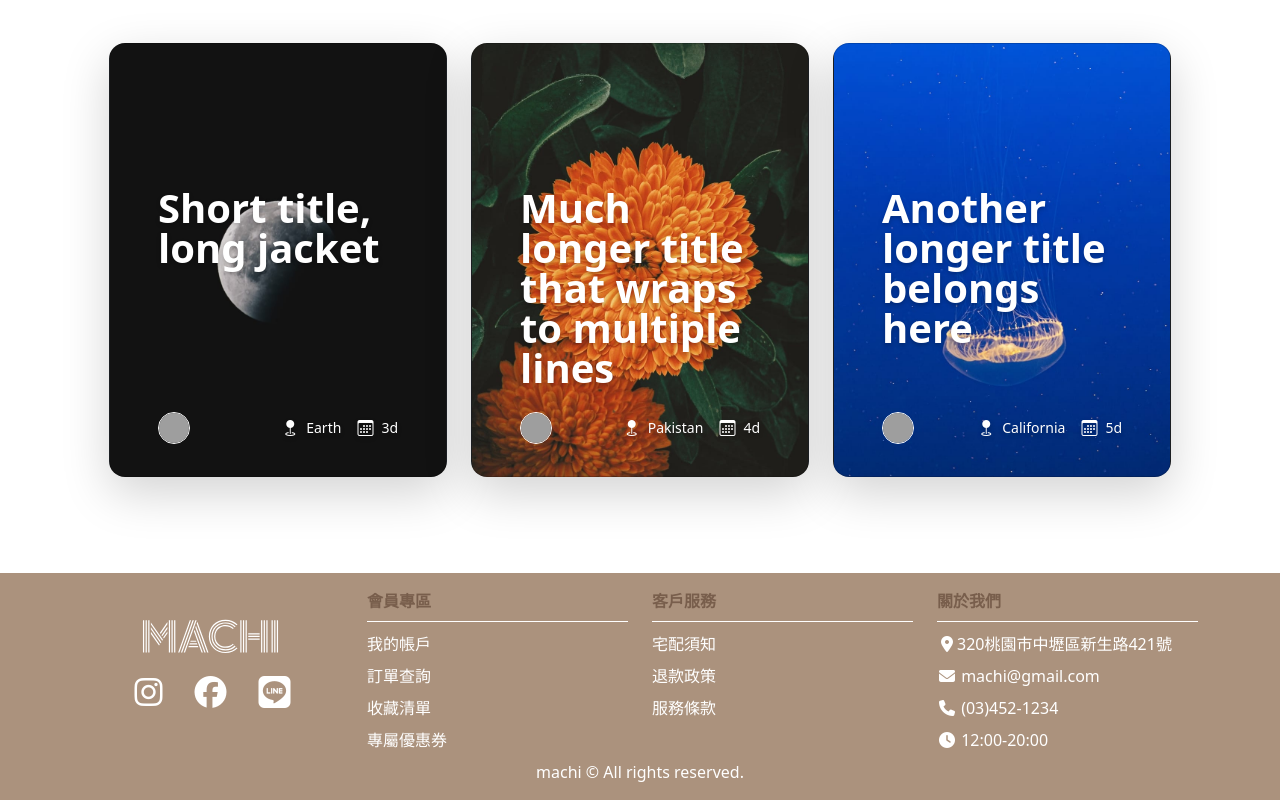
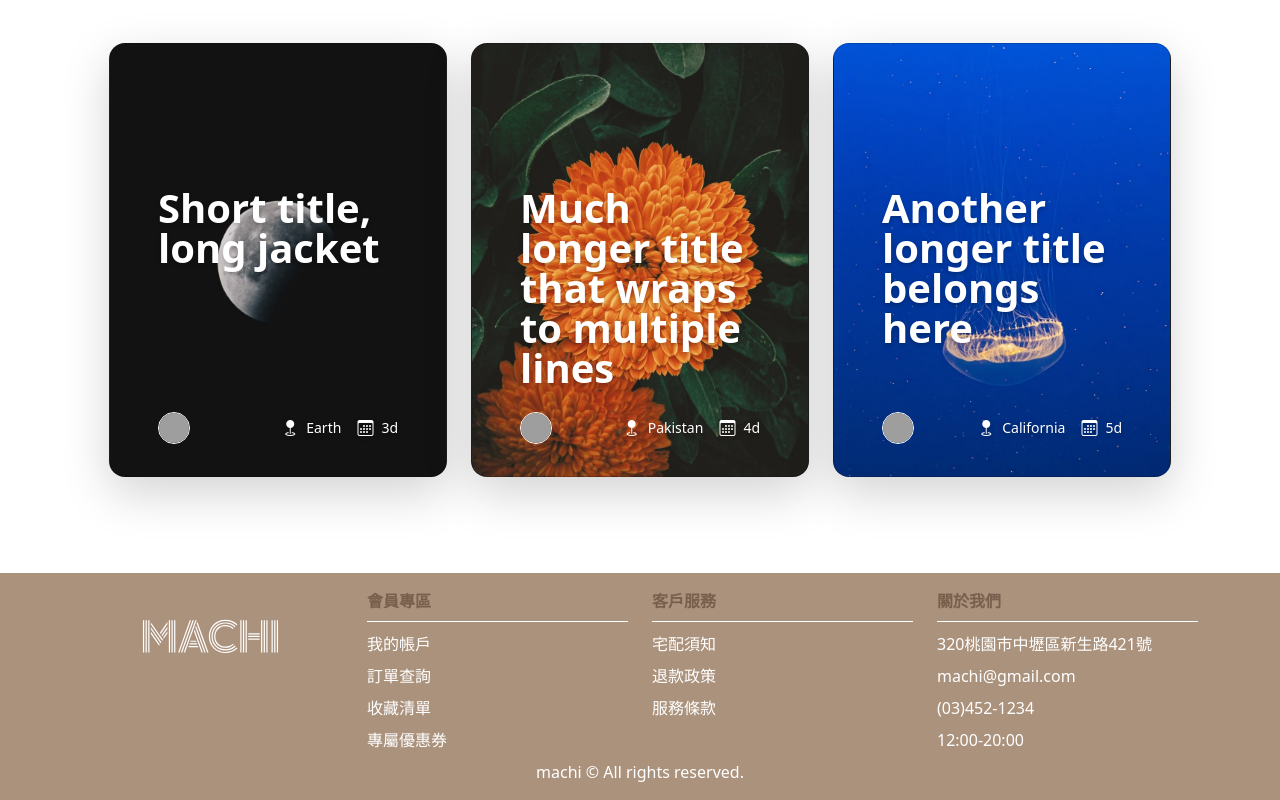
Before and after one commit to ling0215/macbook-machi, a Next.js app in the folder machi-next/: page / in a window 1280 px wide. Shown: the part 1501-2301 px from the top of the page. Built offline with nearby package versions, Linux system fonts and the light colour scheme; no server answers; grey boxes are pictures that could not be loaded.

Commit message:
取消導入fontawesome

```diff
--- a/machi-next/styles/globals.scss
+++ b/machi-next/styles/globals.scss
@@ -2,10 +2,7 @@
 
 @import '../node_modules/bootstrap/scss/variables';
 
-@import '../node_modules/@fortawesome/fontawesome-free/scss/fontawesome';
-@import '../node_modules/@fortawesome/fontawesome-free/scss/solid';
-@import '../node_modules/@fortawesome/fontawesome-free/scss/regular';
-@import '../node_modules/@fortawesome/fontawesome-free/scss/brands';
+
 
 // 檔案位置: styles/global.scss
 // 變數覆蓋用 (Variable overrides)
```
